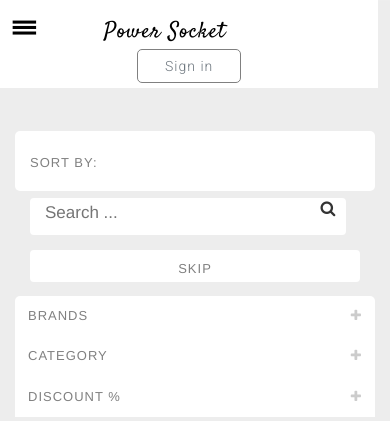
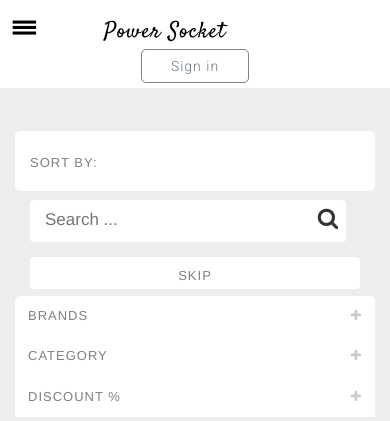
Before and after one commit to CrewSY/PowerSocket, a Django app: page / in a window 390 px wide. Shown: the top 421 px of the page. Run offline with Django 3.2, Linux system fonts and the light colour scheme; data comes from the database, SQL or seed files in the repository; some libraries are stand-ins or nearby versions.

Commit message:
Fix search

```diff
--- a/webui/static/css/base.css
+++ b/webui/static/css/base.css
@@ -159,7 +159,7 @@ nav li a:hover {
 
 @media screen and (max-width:767px) {
   header {
-    width: 97%;
+    width: 100%;
   }
 
   .menu-trigger {
--- a/webui/static/css/content.css
+++ b/webui/static/css/content.css
@@ -391,18 +391,20 @@ button.button-buy:active {
     padding: 15px;
     padding-bottom: 22px;
     border-radius: 4px;
-    margin-top: 15px;
+    margin-top: 17px;
     border-bottom-right-radius: 0;
     border-top-right-radius: 0;
     margin-bottom: 15px;
+    padding-top: 20px;
   }
 
   .topnav .search-container button {
     border: 0;
     padding: 0;
     border-radius: 4px;
-    margin-top: 15px;
-    font-size: 16px;
+    margin-top: 17px;
+    font-size: 22px;
+    padding-top: 3px;
     border-bottom-left-radius: 0;
     border-top-left-radius: 0;
   }
@@ -413,6 +415,7 @@ button.button-buy:active {
     border-radius: 4px;
     background-color: #fff;
     padding-top: 10px;
+    width: 100% !important;
   }
 
   .content {
```
